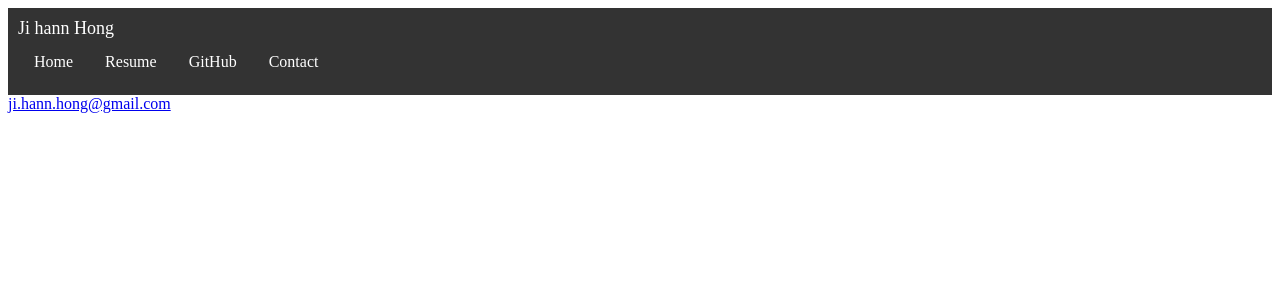
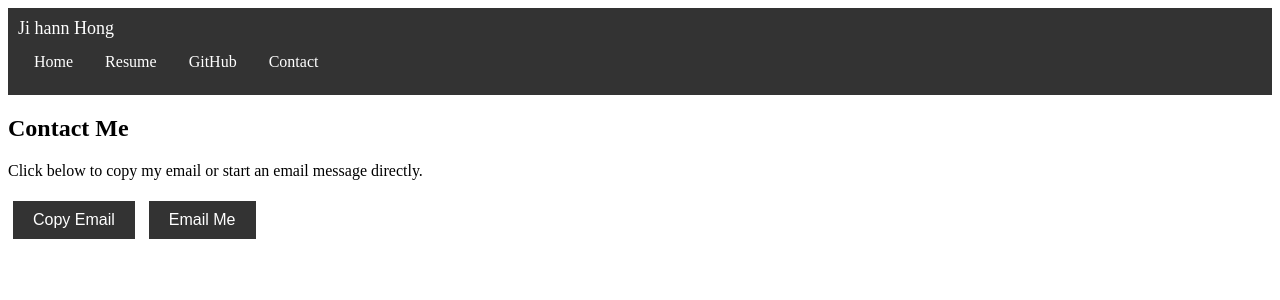
Before and after one commit to jhong16/My-Github-Page, a Jekyll site: the page built from contact.md, in a window 1280 px wide. Shown: the top 300 px of the page. Built offline with Jekyll 4.4.1, drawn with Linux system fonts in a browser that asks for light colours.

Commit message:
Copy and Mailto Buttons

```diff
--- a/contact.md
+++ b/contact.md
@@ -1,8 +1,53 @@
 ---
 layout: default
-title: Contact
+title: Ji hann Hong | Contact
 ---
+<head>
+  <style>
+    /* Styling for the buttons */
+    .button {
+      padding: 10px 20px;
+      margin: 5px;
+      color: white;
+      background-color: #333;
+      border: none;
+      cursor: pointer;
+      font-size: 16px;
+    }
+  </style>
 
-<script type="text/javascript">
-  document.write('<a href="mailto:' + 'ji.hann.hong' + '@' + 'gmail.com">ji.hann.hong@gmail.com</a>');
-</script>
+  <script type="text/javascript">
+    // Function to obfuscate and copy email to clipboard
+    function copyEmail() {
+      const user = "ji.hann.hong";
+      const domain = "gmail.com";
+      const email = user + "@" + domain;
+
+      navigator.clipboard.writeText(email).then(() => {
+        alert("Email copied to clipboard!");
+      }).catch(err => {
+        alert("Failed to copy email.");
+      });
+    }
+
+    // Function to create a mailto link
+    function mailTo() {
+      const user = "ji.hann.hong";
+      const domain = "gmail.com";
+      const email = user + "@" + domain;
+      window.location.href = "mailto:" + email;
+    }
+  </script>
+</head>
+
+<body>
+  <!-- Display email and buttons -->
+  <h2>Contact Me</h2>
+  <p>Click below to copy my email or start an email message directly.</p>
+
+  <!-- Button to copy email to clipboard -->
+  <button class="button" onclick="copyEmail()">Copy Email</button>
+
+  <!-- Button to open email client with mailto link -->
+  <button class="button" onclick="mailTo()">Email Me</button>
+</body>
```
Also changed, not shown: index.md (+1 -1 lines), resume.md (+2 -2 lines).
